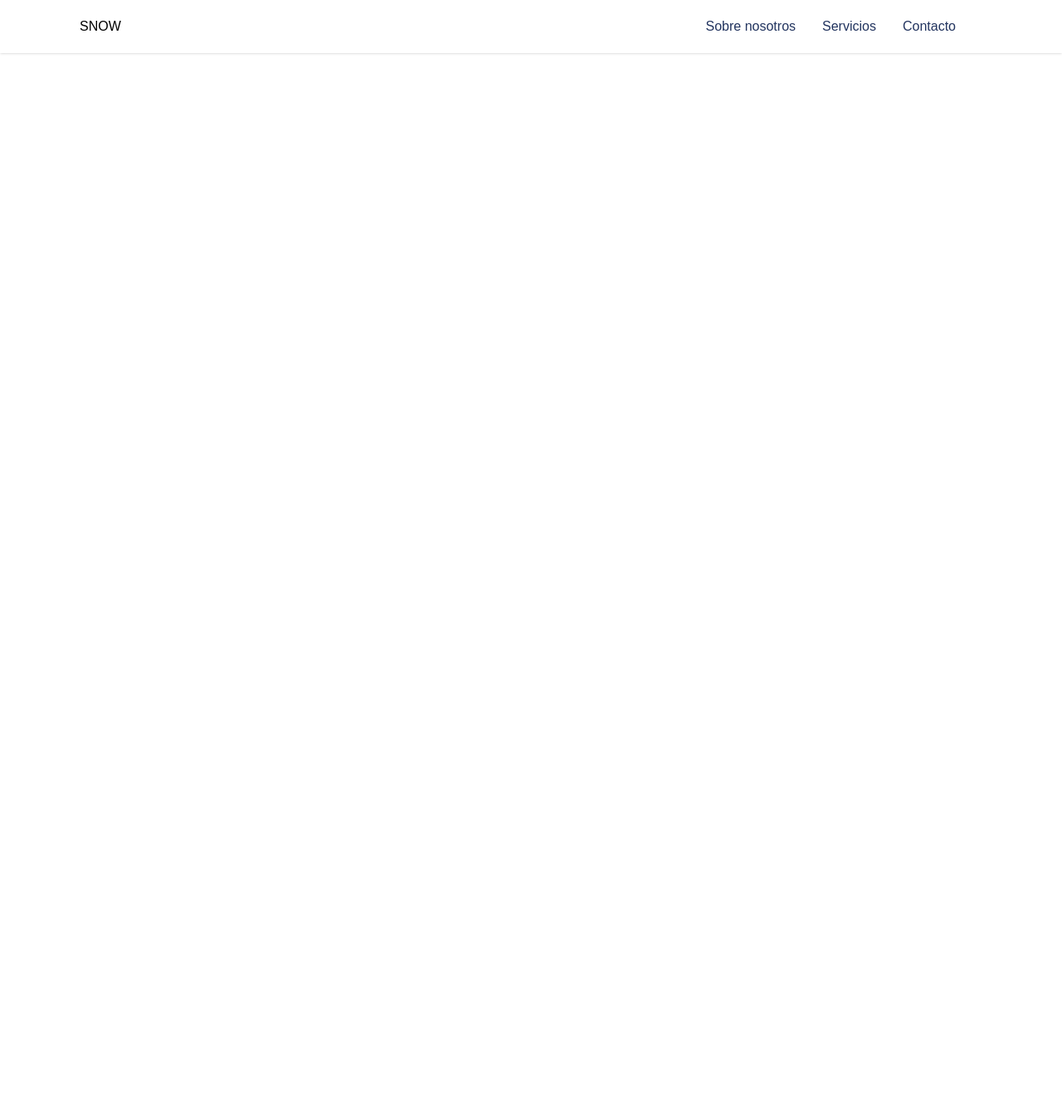
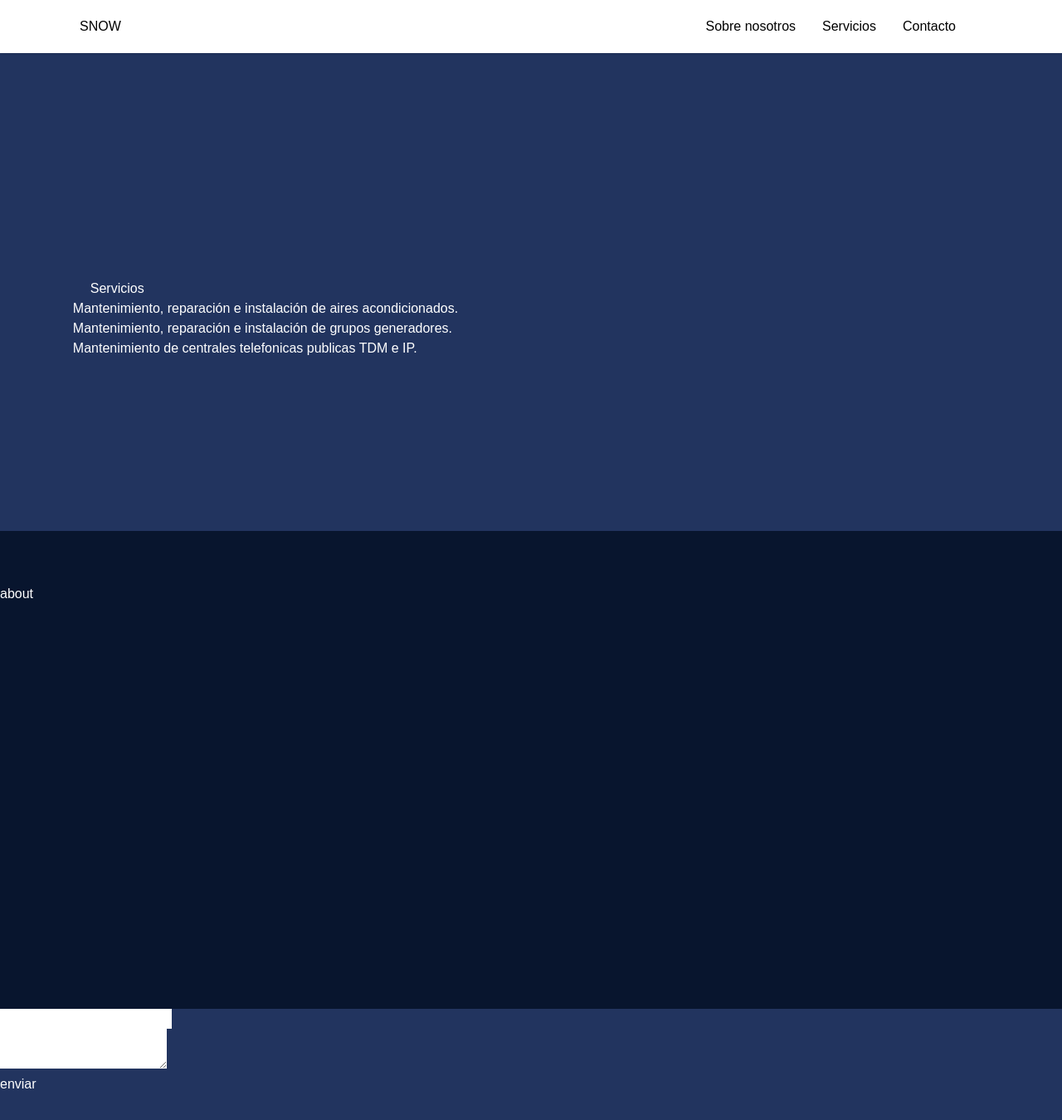
Before and after one commit to AlandelFresno/snow, a Next.js app: page / in a window 1280 px wide. Shown: the top 1350 px of the page at 83% size. Before the commit the page ends 800 px from the top, so only its background shows below. Built offline with nearby package versions, Linux system fonts and the light colour scheme.

Commit message:
WIP contact about services

```diff
--- /dev/null
+++ b/src/app/components/about/about.module.scss
@@ -0,0 +1,6 @@
+.container {
+  width: 100%;
+  height: 36rem;
+  padding-top: 4rem;
+  background-color: var(--primary);
+}
--- /dev/null
+++ b/src/app/components/about/about.tsx
@@ -0,0 +1,12 @@
+import React from 'react';
+import styles from './about.module.scss';
+
+const about = () => {
+  return (
+    <div className={styles.container} id="about">
+      about
+    </div>
+  );
+};
+
+export default about;
--- /dev/null
+++ b/src/app/components/contact/contact.module.scss
@@ -0,0 +1,6 @@
+.container {
+  width: 100%;
+  height: 20rem;
+  background-color: var(--secondary);
+
+}
--- /dev/null
+++ b/src/app/components/contact/contact.tsx
@@ -0,0 +1,43 @@
+// contact.tsx
+'use client';
+
+import React, { FormEvent, useState } from 'react';
+import styles from './contact.module.scss';
+
+const contact = () => {
+  const [formData, setFormData] = useState({
+    email: '',
+    description: '',
+  });
+
+  const handlesubmit = (event: FormEvent<HTMLFormElement>) => {
+    event.preventDefault();
+
+    console.log(formData);
+  };
+
+  const handleChange = (e: any) => {
+    setFormData((prevState) => ({
+      ...prevState,
+      [e.target.name]: e.target.value,
+    }));
+  };
+
+  return (
+    <div className={styles.container} id="contact">
+      <form onSubmit={handlesubmit}>
+        <div>
+          <label></label>
+          <input type="text" name="email" onChange={handleChange} />
+        </div>
+        <div>
+          <label></label>
+          <textarea name="description" onChange={handleChange} />
+        </div>
+        <button type="submit">enviar</button>
+      </form>
+    </div>
+  );
+};
+
+export default contact;
--- a/src/app/components/header/header.module.scss
+++ b/src/app/components/header/header.module.scss
@@ -7,12 +7,16 @@
   padding: 0 6rem;
   position: sticky;
   top: 0;
-
+  background-color: white;
+  color: black;
+  z-index: 2;
   --tw-shadow: 0 1px 3px 0 rgb(0 0 0 / 0.1), 0 1px 2px -1px rgb(0 0 0 / 0.1);
   --tw-shadow-colored: 0 1px 3px 0 var(--tw-shadow-color),
     0 1px 2px -1px var(--tw-shadow-color);
+
   box-shadow: var(--tw-ring-offset-shadow, 0 0 #0000),
     var(--tw-ring-shadow, 0 0 #0000), var(--tw-shadow);
+
   .links {
     display: flex;
     gap: 2rem;
--- a/src/app/components/header/header.tsx
+++ b/src/app/components/header/header.tsx
@@ -1,17 +1,23 @@
-import React from 'react';
+'use client';
+import React, { useRef } from 'react';
 import styles from './header.module.scss';
 
-function header() {
+const header = () => {
+  const handleClick = (goTo: string) => {
+    const element = document.getElementById(goTo);
+    element?.scrollIntoView({ behavior: 'smooth' });
+  };
+
   return (
     <div className={styles.container}>
       <h1>SNOW</h1>
       <div className={styles.links}>
-        <p>Sobre nosotros</p>
-        <p>Servicios</p>
-        <p>Contacto</p>
+        <a href='#about'>Sobre nosotros</a>
+        <a href='#services'>Servicios</a>
+        <a href='#contact'>Contacto</a>
       </div>
     </div>
   );
-}
+};
 
 export default header;
--- /dev/null
+++ b/src/app/components/services/services.module.scss
@@ -0,0 +1,20 @@
+.container {
+  width: 100%;
+  height: 36rem;
+  padding-top: 4rem;
+  background-color: var(--secondary);
+  display: flex;
+}
+
+.service_container {
+  width: 50%;
+  display: flex;
+  flex-direction: column;
+  justify-content: center;
+  align-items: center;
+  padding: 1rem;
+  h3 {
+    width: 80%;
+    margin-left: 4rem;
+  }
+}
--- /dev/null
+++ b/src/app/components/services/services.tsx
@@ -0,0 +1,22 @@
+import React from 'react';
+import styles from './services.module.scss';
+
+const services = () => {
+  return (
+    <div className={styles.container} id="services">
+      <div className={styles.service_container}>
+        <h3>Servicios</h3>
+        <div>
+          <p>
+            Mantenimiento, reparación e instalación de aires acondicionados.{' '}
+          </p>
+          <p>Mantenimiento, reparación e instalación de grupos generadores.</p>
+          <p>Mantenimiento de centrales telefonicas publicas TDM e IP.</p>
+        </div>
+      </div>
+      <img />
+    </div>
+  );
+};
+
+export default services;
--- a/src/app/globals.css
+++ b/src/app/globals.css
@@ -10,4 +10,6 @@
 }
 html {
   font-family: 'Sofia Sans', sans-serif;
+  color: white;
+  scroll-behavior: smooth;
 }
--- a/src/app/page.tsx
+++ b/src/app/page.tsx
@@ -1,9 +1,15 @@
+import About from './components/about/about';
+import Contact from './components/contact/contact';
 import Header from './components/header/header';
+import Services from './components/services/services';
 
 export default function Home() {
   return (
     <main className="">
       <Header />
+      <Services />
+      <About />
+      <Contact />
     </main>
   );
 }
```
